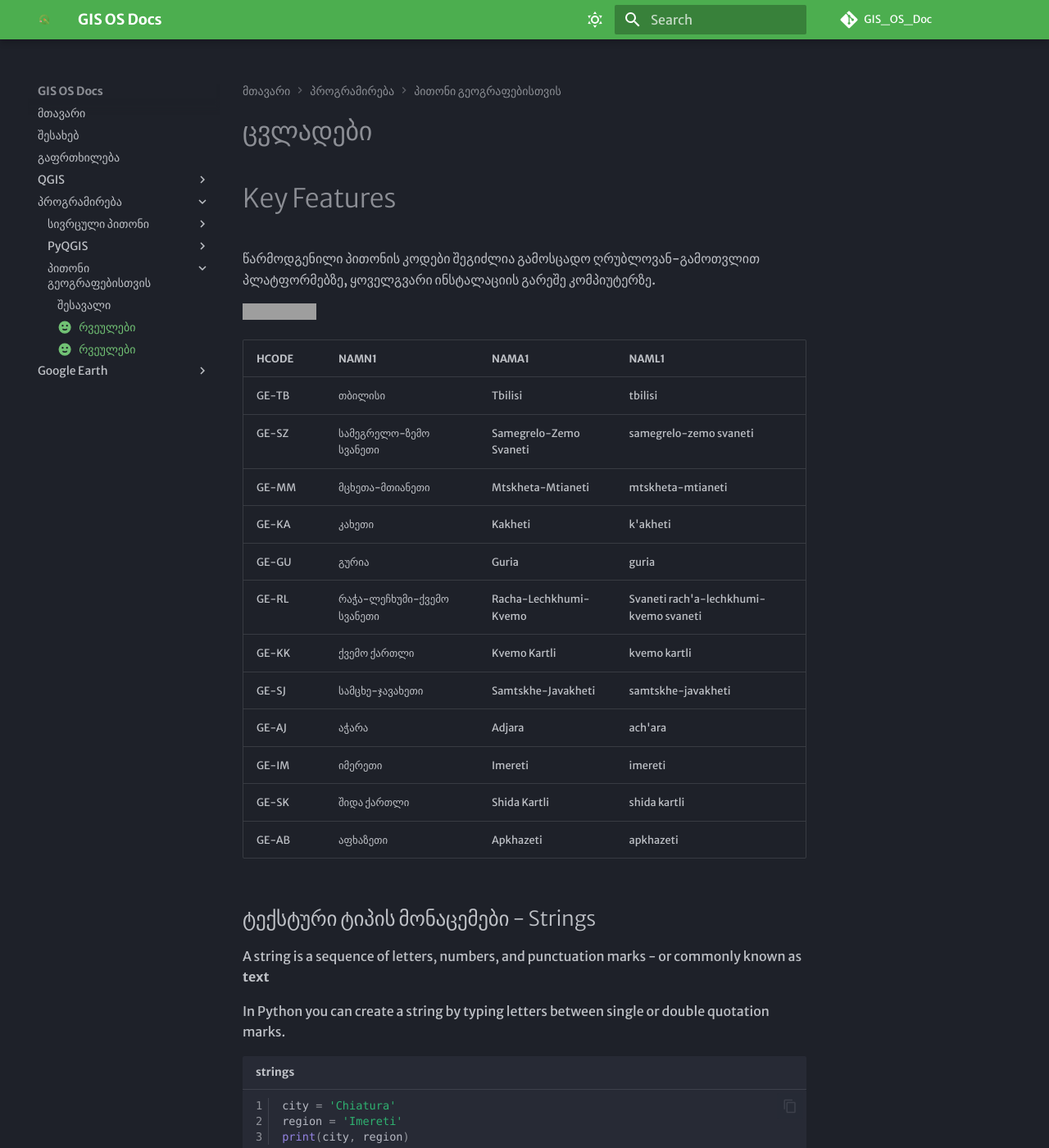
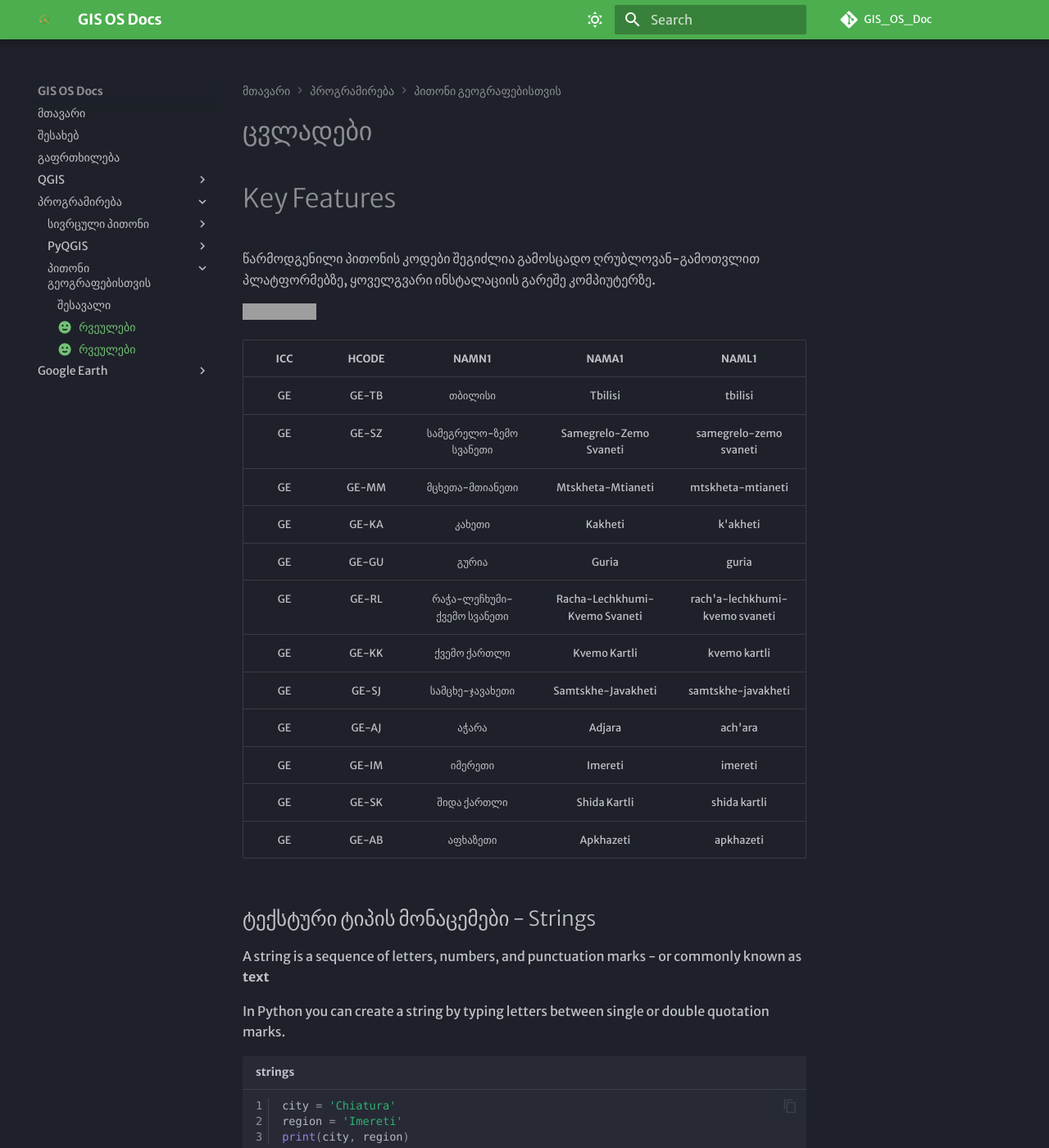
Before and after one commit to ezdanapak/GIS_OS_Doc, an MkDocs documentation site: the page built from docs/Programming/Python_for_geographers/notebooks/01_variables.md, in a window 1280 px wide and 1400 px high. Shown: the whole window at 82% size. Built offline with MkDocs 1.6.1 and Material for MkDocs 9.7.7, drawn with Linux system fonts in a browser that asks for light colours; some web fonts are replaced; comment, search, counter and statistics services are not loaded; grey boxes are pictures that could not be loaded.

Commit message:
Update 01_variables.md

```diff
--- a/docs/Programming/Python_for_geographers/notebooks/01_variables.md
+++ b/docs/Programming/Python_for_geographers/notebooks/01_variables.md
@@ -12,20 +12,20 @@ icon: material/emoticon-happy
 
 <!-- {{ read_csv('./data/Excell/Georgia_Regions.csv') }} -->
 
-| HCODE |   NAMN1                   |          NAMA1         | NAML1
-|-------|---------------------------|------------------------|--------------|
-|GE-TB  |თბილისი	               |Tbilisi	               |tbilisi
-|GE-SZ	|სამეგრელო-ზემო სვანეთი	   |Samegrelo-Zemo Svaneti	|samegrelo-zemo svaneti
-|GE-MM	|მცხეთა-მთიანეთი	         |Mtskheta-Mtianeti	     | mtskheta-mtianeti
-|GE-KA	|კახეთი	                     |Kakheti	             | k'akheti
-|GE-GU	|გურია	                     |Guria	                 | guria
-|GE-RL	|რაჭა-ლეჩხუმი-ქვემო სვანეთი	 |Racha-Lechkhumi-Kvemo  | Svaneti	rach'a-lechkhumi-kvemo svaneti
-|GE-KK	|ქვემო ქართლი	             |Kvemo Kartli	          | kvemo kartli
-|GE-SJ	|სამცხე-ჯავახეთი	          |Samtskhe-Javakheti	   |  samtskhe-javakheti
-|GE-AJ	|აჭარა	                      |Adjara	               |  ach'ara
-|GE-IM	|იმერეთი	                 |Imereti	              | imereti
-|GE-SK	|შიდა ქართლი	            |Shida Kartli	         |shida kartli
-|GE-AB	|აფხაზეთი	                 |Apkhazeti	              | apkhazeti
+| **ICC** | **HCODE** | **NAMN1**                  | **NAMA1**                     | **NAML1**                      |
+|:-------:|:---------:|:--------------------------:|:-----------------------------:|:------------------------------:|
+| GE      | GE-TB     | თბილისი                    | Tbilisi                       | tbilisi                        |
+| GE      | GE-SZ     | სამეგრელო-ზემო სვანეთი     | Samegrelo-Zemo Svaneti        | samegrelo-zemo svaneti         |
+| GE      | GE-MM     | მცხეთა-მთიანეთი            | Mtskheta-Mtianeti             | mtskheta-mtianeti              |
+| GE      | GE-KA     | კახეთი                     | Kakheti                       | k'akheti                       |
+| GE      | GE-GU     | გურია                      | Guria                         | guria                          |
+| GE      | GE-RL     | რაჭა-ლეჩხუმი-ქვემო სვანეთი | Racha-Lechkhumi-Kvemo Svaneti | rach'a-lechkhumi-kvemo svaneti |
+| GE      | GE-KK     | ქვემო ქართლი               | Kvemo Kartli                  | kvemo kartli                   |
+| GE      | GE-SJ     | სამცხე-ჯავახეთი            | Samtskhe-Javakheti            | samtskhe-javakheti             |
+| GE      | GE-AJ     | აჭარა                      | Adjara                        | ach'ara                        |
+| GE      | GE-IM     | იმერეთი                    | Imereti                       | imereti                        |
+| GE      | GE-SK     | შიდა ქართლი                | Shida Kartli                  | shida kartli                   |
+| GE      | GE-AB     | აფხაზეთი                   | Apkhazeti                     | apkhazeti
 
 
 
```
